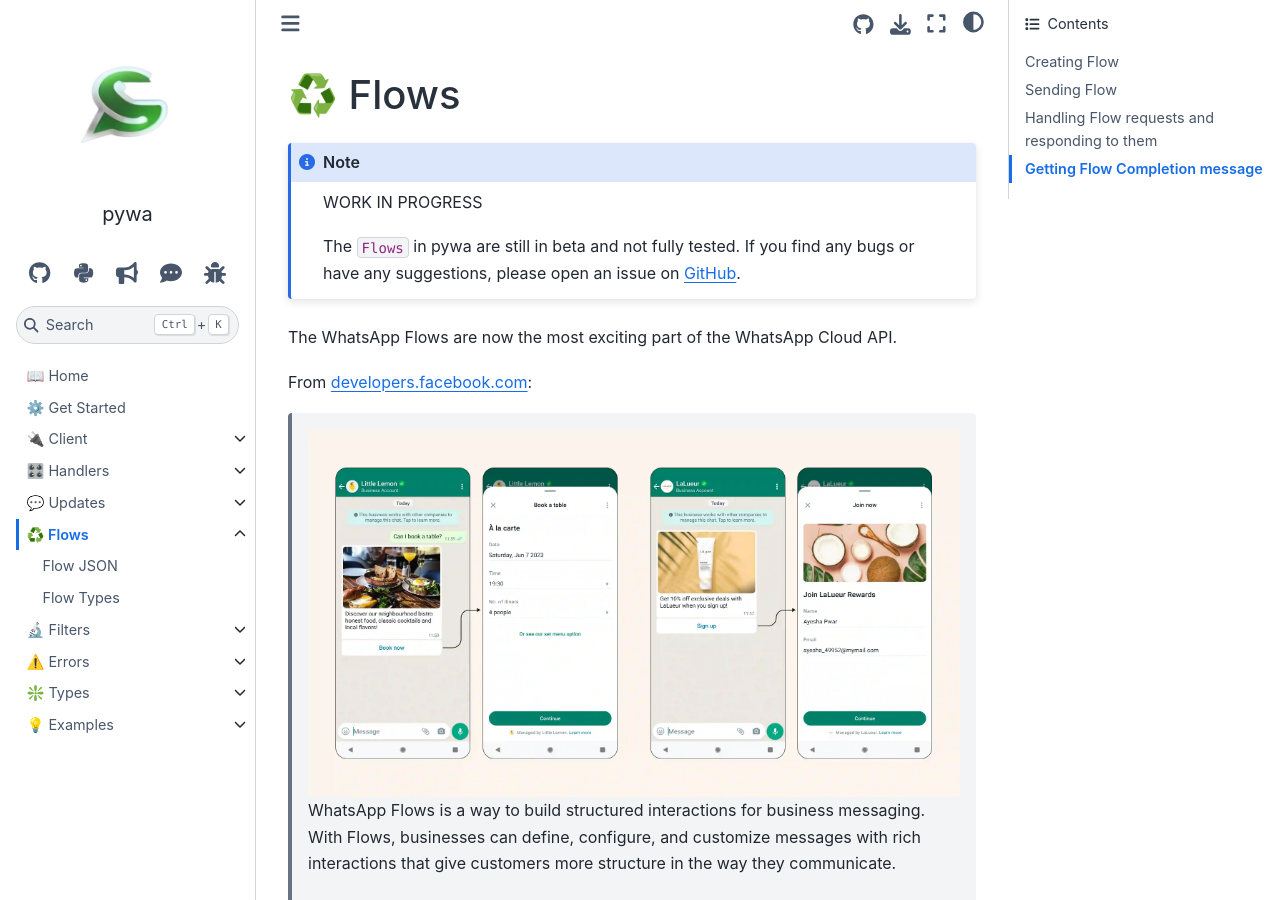
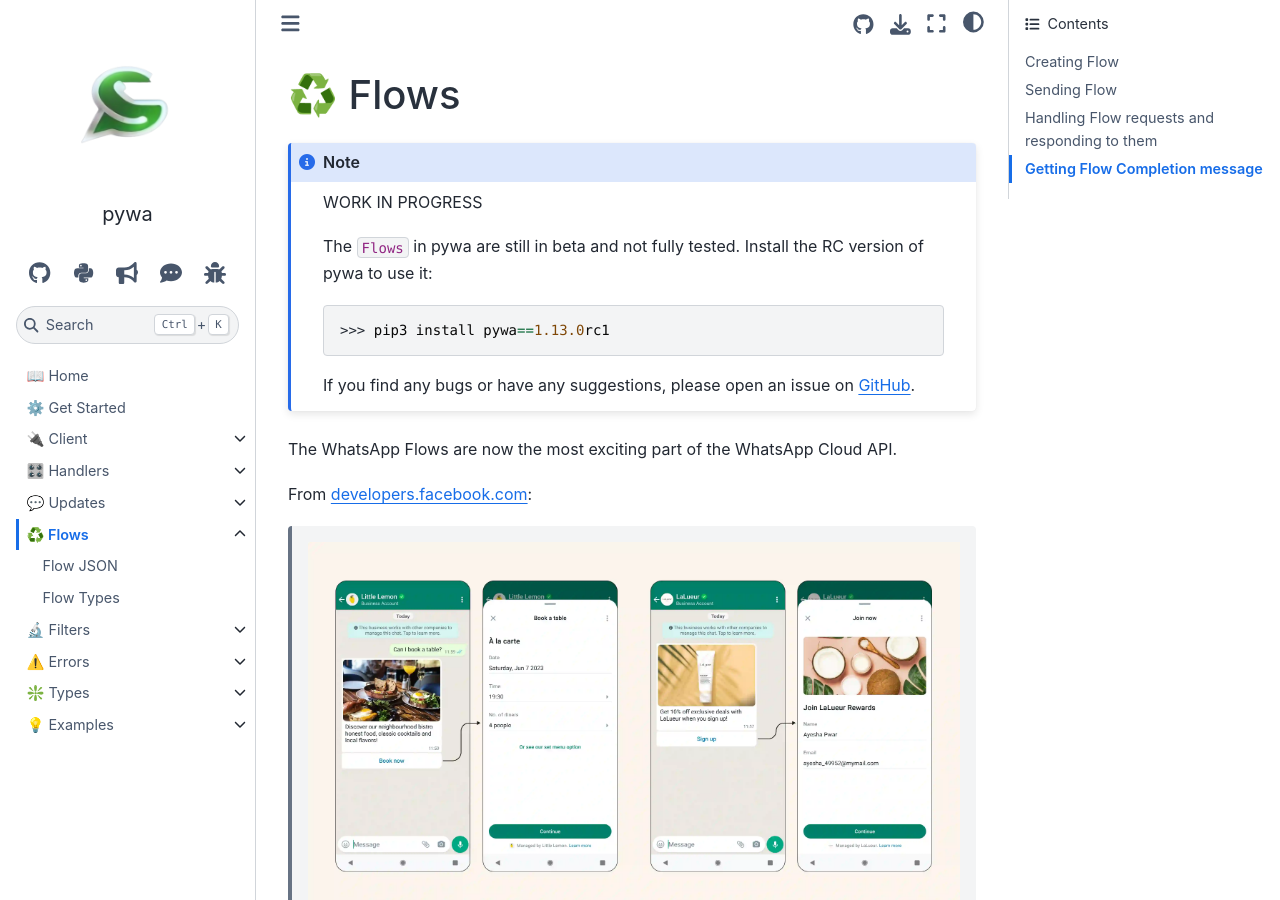
Before and after one commit to david-lev/pywa, a Sphinx documentation site: the page built from docs/source/content/flows/overview.rst, in a window 1280 px wide and 900 px high. Built offline with Sphinx 7.4.7 and the Sphinx Book theme 1.1.4, drawn with Linux system fonts in a browser that asks for light colours.

Commit message:
[version] New RC version: 1.13.0-rc.1: Beta support for WhatsApp Flows

```diff
--- a/docs/source/content/flows/overview.rst
+++ b/docs/source/content/flows/overview.rst
@@ -8,6 +8,10 @@
     WORK IN PROGRESS
 
     The ``Flows`` in pywa are still in beta and not fully tested.
+    Install the RC version of pywa to use it:
+
+    >>> pip3 install pywa==1.13.0rc1
+
     If you find any bugs or have any suggestions, please open an issue on `GitHub <https://github.com/david-lev/pywa/issues>`_.
 
 The WhatsApp Flows are now the most exciting part of the WhatsApp Cloud API.
--- a/pywa/__init__.py
+++ b/pywa/__init__.py
@@ -7,6 +7,6 @@
 
 from pywa.client import WhatsApp
 
-__version__ = "1.12.1"
+__version__ = "1.13.0-rc.1"
 __author__ = "David Lev"
 __license__ = "MIT"
```
Also changed, not shown: CHANGELOG.md (+4 -0 lines).
